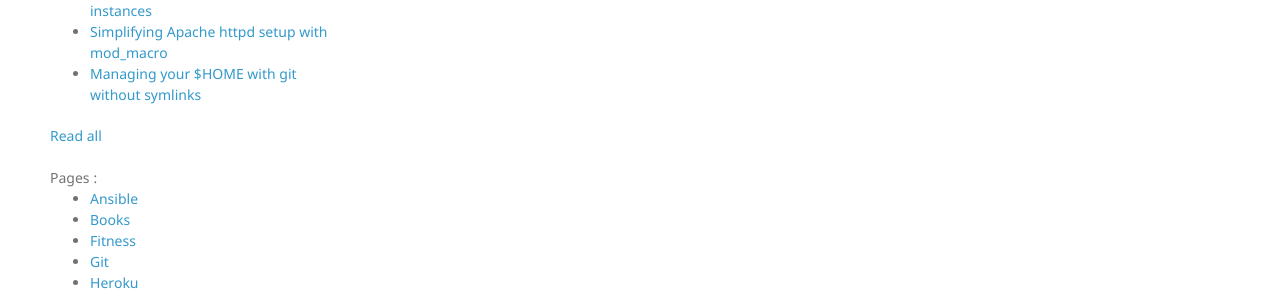
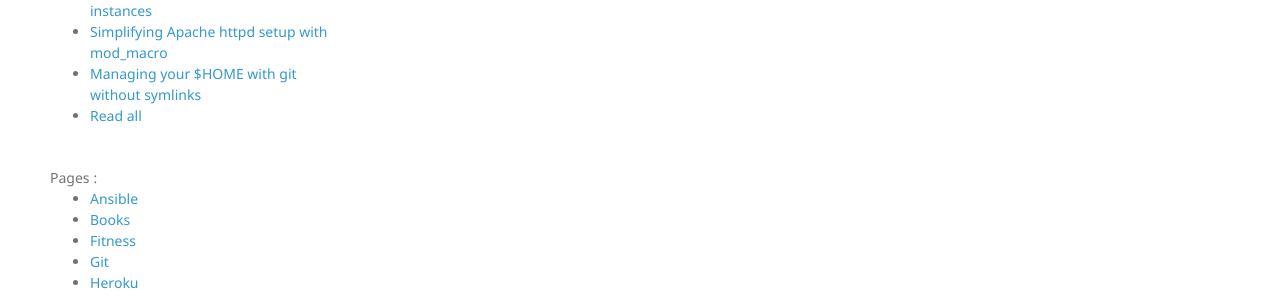
Before and after one commit to rgibert/rgibert.github.io, a Jekyll site: the page built from README.md, in a window 1280 px wide. Shown: the part 651-947 px from the top of the page. Built offline with Jekyll 4.4.1, drawn with Linux system fonts in a browser that asks for light colours; nearby versions of some CDN libraries; our own code applies the rules of GitHub Pages for plain Markdown files.

Commit message:
clean up read all link

```diff
--- a/_includes/git-wiki/components/lists/post-list.html
+++ b/_includes/git-wiki/components/lists/post-list.html
@@ -21,9 +21,10 @@
         {% endif %}
 
         {% endfor %}
+        <li class="post-list read-all">
+            <a href="{{ '/blog/' | relative_url}}">Read all</a>
+        </li>
     </ul>
-
-    <span class="post-list read-all"><a href="{{ '/blog/' | relative_url}}">Read all</a></span>
 
     {% if site.inc_after_post_list %}
     {% include {{ site.inc_after_post_list }} %}
```
